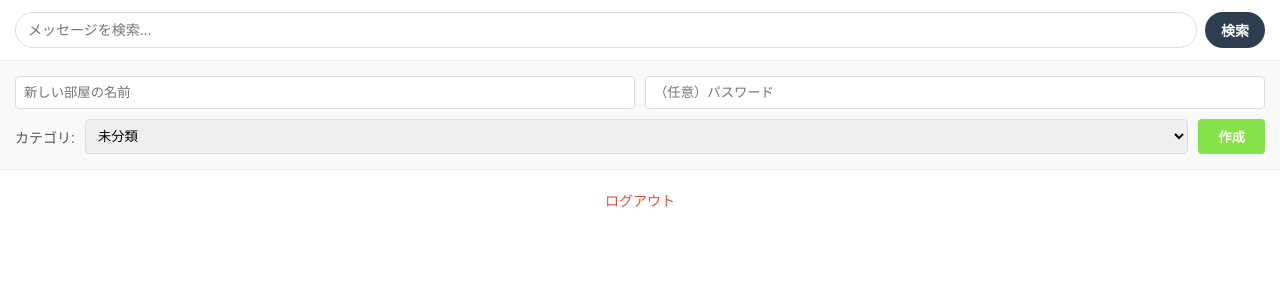
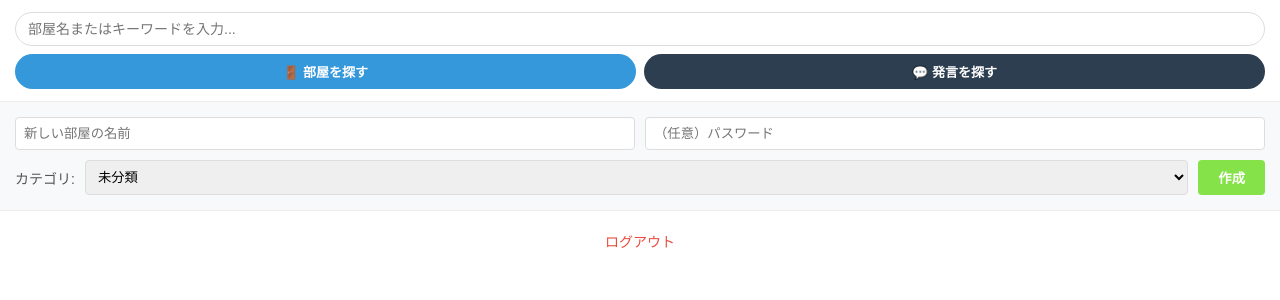
Before and after one commit to KS-kido/chat-plus, a Flask app: page /list in a window 1280 px wide. Shown: the part 55-355 px from the top of the page. Run offline with Flask 3, Linux system fonts and the light colour scheme; the visitor is signed in with stand-in values (Sample User, id 1).

Commit message:
チャットルーム検索機能追加

```diff
--- a/app.py
+++ b/app.py
@@ -290,6 +290,36 @@ def search_messages():
     return jsonify(search_data)
 
 
+# =======================================================
+# 🚪 チャットルーム検索処理（追加）
+# =======================================================
+@app.route('/search_rooms')
+def search_rooms():
+    # 🔒 ログインチェック
+    if 'login_id' not in session:
+        return jsonify([]), 401
+
+    # 🔍 画面から検索ワードを取得
+    query = request.args.get('query', '')
+    if not query:
+        return jsonify([]) # 空っぽなら何も返さない
+
+    # 📝 Roomテーブルから、入力された文字が「部屋名」に含まれるものを検索
+    # ilike を使うことで、大文字・小文字、全角・半角を区別せずに検索できます
+    results = Room.query.filter(Room.name.ilike(f'%{query}%')).all()
+
+    # 🔄 JavaScriptへ渡すためにデータを形にする
+    from flask import jsonify
+    room_data = []
+    for room in results:
+        room_data.append({
+            'name': room.name,
+            'category': room.category,
+            'is_private': True if room.password else False  # 🔒マーク用
+        })
+
+    return jsonify(room_data)
+
 
 # 💬 各チャットルーム画面（ここが削れてしまっていました！）
 @app.route('/chat/<room_name>', methods=['GET', 'POST'])
--- a/templates/list.html
+++ b/templates/list.html
@@ -29,6 +29,12 @@
             background-color: #ffffff;
             border-bottom: 1px solid #eee;
             display: flex;
+            flex-direction: column;
+            gap: 8px;
+        }
+
+        .search-input-wrapper {
+            display: flex;
             gap: 8px;
         }
 
@@ -36,21 +42,35 @@
             flex-grow: 1;
             padding: 8px 12px;
             border: 1px solid #ddd;
-                border-radius: 20px; /* 丸みをつけてモダンに */
+            border-radius: 20px;
             outline: none;
             font-size: 14px;
         }
 
+        .search-buttons {
+            display: flex;
+            gap: 8px;
+        }
+
         .search-area button {
-                padding: 8px 16px;
-                background-color: #2c3e50;
+            flex: 1;
+            padding: 8px 12px;
             color: white;
             border: none;
             border-radius: 20px;
             font-weight: bold;
             cursor: pointer;
-                font-size: 14px;
+            font-size: 13px;
         }
+        /* ボタンの色を機能ごとに分ける */
+        #search-room-btn {
+            background-color: #3498db;
+        }
+        /* 青：部屋検索 */
+        #search-msg-btn {
+            background-color: #2c3e50;
+        }
+        /* 紺：メッセージ検索 */
 
         /* 📋 検索結果エリア */
         #search-results-wrapper {
@@ -157,12 +177,17 @@
     </div>
 
     <div class="search-area">
-        <input type="text" id="search-input" placeholder="メッセージを検索...">
-        <button id="search-btn">検索</button>
+        <div class="search-input-wrapper">
+            <input type="text" id="search-input" placeholder="部屋名またはキーワードを入力...">
+        </div>
+        <div class="search-buttons">
+            <button id="search-room-btn">🚪 部屋を探す</button>
+            <button id="search-msg-btn">💬 発言を探す</button>
+        </div>
     </div>
 
     <div id="search-results-wrapper" style="display: none;">
-        <h5>🔍 検索結果 <button id="close-search" style="float: right; font-size: 12px; background: #ddd; border: none; padding: 2px 8px; border-radius: 4px; cursor: pointer;">閉じる</button></h5>
+        <h5>🔍 <span id="search-type-title">検索結果</span> <button id="close-search" style="float: right; font-size: 12px; background: #ddd; border: none; padding: 2px 8px; border-radius: 4px; cursor: pointer;">閉じる</button></h5>
         <div id="search-results-list">
         </div>
     </div>
@@ -217,32 +242,63 @@
     <a href="/logout" class="logout-btn">ログアウト</a>
 
     <script>
-        // 検索ボタンをクリックした時の処理
-        document.getElementById('search-btn').addEventListener('click', function() {
-            const query = document.getElementById('search-input').value.trim();
+        const searchInput = document.getElementById('search-input');
+        const wrapper = document.getElementById('search-results-wrapper');
+        const list = document.getElementById('search-results-list');
+        const typeTitle = document.getElementById('search-type-title');
+
+        // 🚪 1. 部屋検索ボタンを押した時
+        document.getElementById('search-room-btn').addEventListener('click', function () {
+            const query = searchInput.value.trim();
             if (!query) return;
 
-            // Python側の検索ルートに文字を投げる
+            typeTitle.textContent = "部屋の検索結果";
+
+            fetch(`/search_rooms?query=${encodeURIComponent(query)}`)
+                .then(response => response.json())
+                .then(data => {
+                    list.innerHTML = '';
+                    if (data.length === 0) {
+                        list.innerHTML = '<div style="color: gray; padding: 10px; font-size: 14px;">該当するチャットルームが見つかりません。</div>';
+                    } else {
+                        data.forEach(room => {
+                            const a = document.createElement('a');
+                            a.href = `/chat/${encodeURIComponent(room.name)}`;
+                            a.className = 'search-item-link';
+                            a.innerHTML = `
+                                    <div class="search-item">
+                                        <strong>🚪 ${room.name}</strong> ${room.is_private ? '<span style="color:#e74c3c; font-size:12px;">🔒</span>' : ''}<br>
+                                        <span style="font-size: 12px; color: gray;">カテゴリ: ${room.category}</span>
+                                    </div>
+                                `;
+                            list.appendChild(a);
+                        });
+                    }
+                    wrapper.style.display = 'block';
+                });
+        });
+
+        // 💬 2. 発言（メッセージ）検索ボタンを押した時
+        document.getElementById('search-msg-btn').addEventListener('click', function () {
+            const query = searchInput.value.trim();
+            if (!query) return;
+
+            typeTitle.textContent = "発言の検索結果";
+
             fetch(`/search_messages?query=${encodeURIComponent(query)}`)
                 .then(response => response.json())
                 .then(data => {
-                    const wrapper = document.getElementById('search-results-wrapper');
-                    const list = document.getElementById('search-results-list');
-                    list.innerHTML = ''; // 前回の結果をクリア
-
+                    list.innerHTML = '';
                     if (data.length === 0) {
-                        list.innerHTML = '<div style="color: gray; padding: 10px; font-size: 14px;">該当するメッセージが見つかりませんでした。</div>';
+                        list.innerHTML = '<div style="color: gray; padding: 10px; font-size: 14px;">該当するメッセージが見つかりません。</div>';
                     } else {
-                        // 見つかったメッセージを1つずつ組み立て
                         data.forEach(msg => {
-                            // クリックしたらそのチャットルームに飛べるようにリンクにする
                             const a = document.createElement('a');
                             a.href = `/chat/${encodeURIComponent(msg.room_id)}`;
                             a.className = 'search-item-link';
-
                             a.innerHTML = `
                                     <div class="search-item">
-                                    <div style="font-size: 12px; color: #007bff; font-weight: bold; margin-bottom: 2px;">🚪 部屋: ${msg.room_id}</div>
+                                        <div style="font-size: 12px; color: #3498db; font-weight: bold; margin-bottom: 2px;">🚪 部屋: ${msg.room_id}</div>
                                         <strong>${msg.username}</strong> <span style="font-size: 11px; color: gray;">(${msg.timestamp})</span><br>
                                         <div style="color: #333; margin-top: 4px; font-size: 14px;">${msg.content}</div>
                                     </div>
@@ -250,17 +306,14 @@
                             list.appendChild(a);
                         });
                     }
-                    wrapper.style.display = 'block'; // 検索結果エリアを表示
-                })
-                .catch(err => {
-                    console.error("検索エラー:", err);
+                    wrapper.style.display = 'block';
                 });
         });
 
-        // 閉じるボタンを押した時の処理
-        document.getElementById('close-search').addEventListener('click', function() {
-            document.getElementById('search-results-wrapper').style.display = 'none';
-            document.getElementById('search-input').value = '';
+        // ❌ 閉じるボタン
+        document.getElementById('close-search').addEventListener('click', function () {
+            wrapper.style.display = 'none';
+            searchInput.value = '';
         });
     </script>
 </body>
```
Lines whose indentation alone changed are shown as unchanged.
